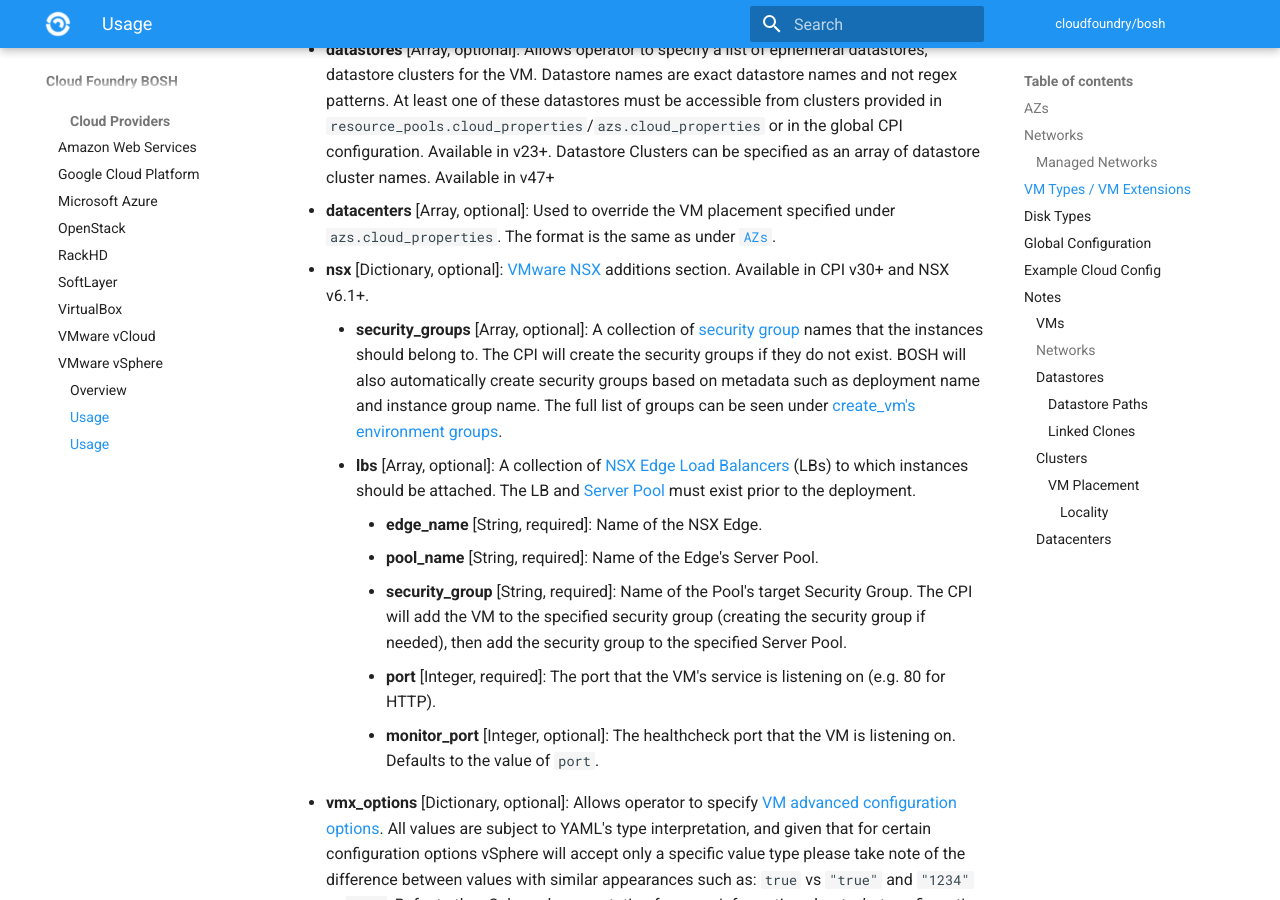
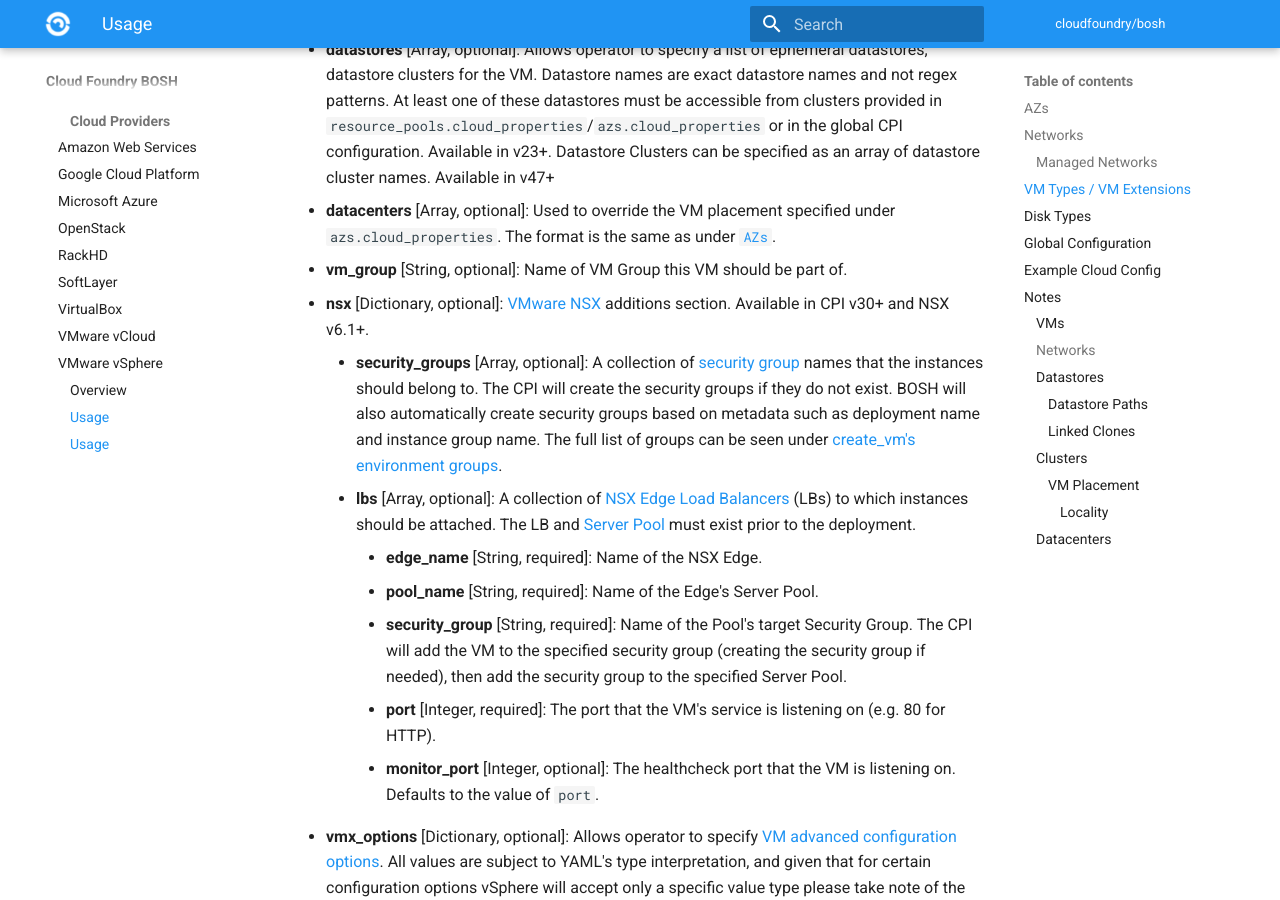
Before and after one commit to cloudfoundry/docs-bosh, an MkDocs documentation site: the page built from content/vsphere-cpi.md, in a window 1280 px wide and 900 px high, scrolled down 3397 px. Built offline with MkDocs 1.6.1 and Material for MkDocs 9.7.7, drawn with Linux system fonts in a browser that asks for light colours; old or Windows-style settings are respelled for this version of MkDocs; some of the changed text lies outside the part shown.

Commit message:
Update vsphere doc with vm-group info

```diff
--- a/content/vsphere-cpi.md
+++ b/content/vsphere-cpi.md
@@ -122,6 +122,7 @@ Schema for `cloud_properties` section:
 * **nested\_hardware\_virtualization** [Boolean, optional]: Exposes hardware assisted virtualization to the VM. Default: `false`.
 * **datastores** [Array, optional]: Allows operator to specify a list of ephemeral datastores, datastore clusters for the VM. Datastore names are exact datastore names and not regex patterns. At least one of these datastores must be accessible from clusters provided in `resource_pools.cloud_properties`/`azs.cloud_properties` or in the global CPI configuration. Available in v23+. Datastore Clusters can be specified as an array of datastore cluster names. Available in v47+
 * **datacenters** [Array, optional]: Used to override the VM placement specified under `azs.cloud_properties`. The format is the same as under [`AZs`](#azs).
+* **vm_group** [String, optional]: Name of VM Group this VM should be part of.
 * **nsx** [Dictionary, optional]: [VMware NSX](http://www.vmware.com/products/nsx.html) additions section. Available in CPI v30+ and NSX v6.1+.
     * **security_groups** [Array, optional]: A collection of [security group](https://pubs.vmware.com/NSX-6/index.jsp#com.vmware.nsx.admin.doc/GUID-16B3134E-DDF1-445A-8646-BB0E98C3C9B5.html) names that the instances should belong to. The CPI will create the security groups if they do not exist.
     BOSH will also automatically create security groups based on metadata such as deployment name and instance group name. The full list of groups can be seen under [create_vm's environment groups](cpi-api-v1.md#create-vm).
@@ -158,6 +159,7 @@ resource_pools:
     - name: my-dc
       clusters:
       - my-vsphere-cluster: {resource_pool: other-vsphere-res-pool}
+    vm_group: cpi-vm-group
     nsx: # NSX-V configuration
       security_groups: [public, dmz]
       lbs:
```
